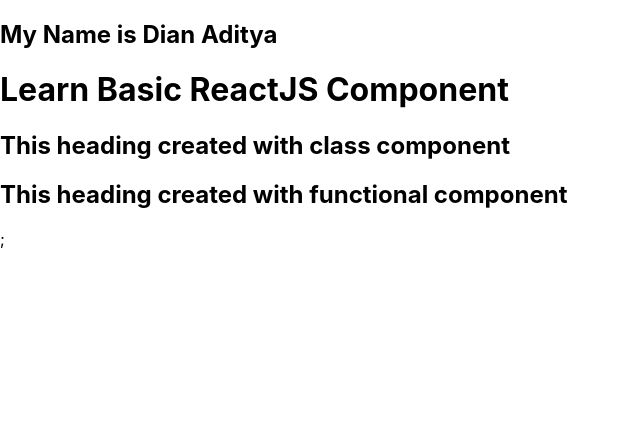
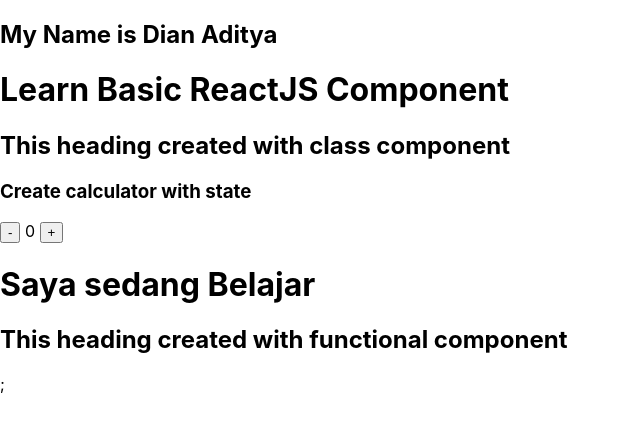
Before and after one commit to dianadityam/dian-reactjs, a React (Create React App) app: page / in a window 1280 px wide. Shown: the top 428 px of the page, without its empty margins (0-640 px from the left). Built offline with nearby package versions, Linux system fonts and the light colour scheme.

Commit message:
create calculator with state

```diff
--- a/src/Komponen/Pembahasan/ClassComponent.jsx
+++ b/src/Komponen/Pembahasan/ClassComponent.jsx
@@ -1,6 +1,26 @@
 import React from "react";
 
 class ClassComponent extends React.Component {
+    constructor(props) {
+        super(props)
+
+        this.state = {
+            value: 0
+        }
+
+        this.plus = this.plus.bind(this)
+        this.minus = this.minus.bind(this)
+    }
+
+    plus() {
+        this.setState({value: this.state.value + 1});
+    }
+
+    minus() {
+        if(this.state.value > 0) {
+            this.setState({value: this.state.value - 1});
+        }
+    }
 
     render() {
 
@@ -9,6 +29,10 @@
                 <h2>My Name is {this.props.name}</h2>
                 <h1>Learn Basic ReactJS Component</h1>
                 <h2>This heading created with class component</h2>
+                <h3>Create calculator with state</h3>
+                <button onClick={this.minus}> - </button>
+                <span> { this.state.value } </span>
+                <button onClick={this.plus}> + </button>
             </div>
         )
 
--- a/src/Komponen/Pembahasan/FunctionalComponent.jsx
+++ b/src/Komponen/Pembahasan/FunctionalComponent.jsx
@@ -1,6 +1,7 @@
-const FunctionalComponent = () => {
+const FunctionalComponent = ({pekerjaan}) => {
     return (
         <div>
+            <h1>Saya sedang {pekerjaan}</h1>
             <h2>This heading created with functional component</h2>;
         </div>
     );
--- a/src/Komponen/index.jsx
+++ b/src/Komponen/index.jsx
@@ -8,7 +8,7 @@
         return (
             <div>
                 <ClassComponent name="Dian Aditya" />
-                <FunctionalComponent />
+                <FunctionalComponent pekerjaan="Belajar"/>
             </div>
         )
     }
```
